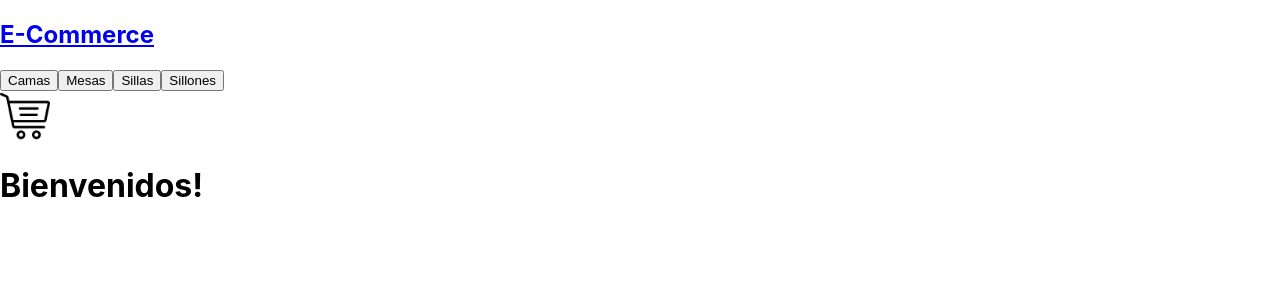
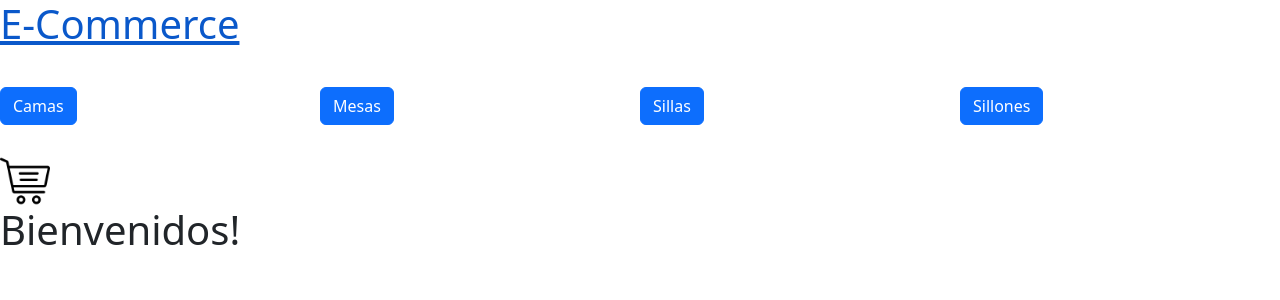
Before and after one commit to f00th/coderhouse-react, a React (Create React App) app: page / in a window 1280 px wide. Shown: the top 300 px of the page. Built offline with nearby package versions, Linux system fonts and the light colour scheme; no server answers; the database is empty.

Commit message:
Entrega final v1

```diff
--- a/package.json
+++ b/package.json
@@ -6,8 +6,9 @@
     "@testing-library/jest-dom": "^5.16.5",
     "@testing-library/react": "^13.4.0",
     "@testing-library/user-event": "^13.5.0",
+    "bootstrap": "^5.3.2",
     "firebase": "^10.1.0",
-    "react": "^18.2.0",
+    "react-bootstrap": "^2.9.0",
     "react-dom": "^18.2.0",
     "react-router-dom": "^6.12.1",
     "react-scripts": "5.0.1",
--- a/src/App.js
+++ b/src/App.js
@@ -1,4 +1,5 @@
 import "./App.css";
+import 'bootstrap/dist/css/bootstrap.min.css';
 import { BrowserRouter, Routes, Route } from "react-router-dom";
 import NavBar from "./components/NavBar/NavBar";
 import ItemListContainer from "./components/ItemListContainer/ItemListContainer";
--- a/src/components/Item/Item.js
+++ b/src/components/Item/Item.js
@@ -1,8 +1,9 @@
 import { NavLink } from "react-router-dom"
+import { Button } from 'react-bootstrap'
 
 const Item = ({id, name, img, price}) => {
     return (
-        <div>{name} {img} price: {price} <NavLink to={`/item/${id}`}><button>Detalle</button></NavLink></div>
+        <div>{name} {img} price: {price} <NavLink to={`/item/${id}`}><Button>Detalle</Button></NavLink></div>
     )
 }
 
--- a/src/components/ItemListContainer/ItemListContainer.js
+++ b/src/components/ItemListContainer/ItemListContainer.js
@@ -1,22 +1,34 @@
 import { useState, useEffect } from 'react';
 import ItemList from '../ItemList/ItemList';
 import { useParams } from 'react-router-dom';
-import { getDocs, collection, } from "firebase/firestore"
+import { getDocs, collection, where, query} from "firebase/firestore"
 import { db } from "../../services/firebase/firebaseConfig"
 
 const ItemListContainer = ({greeting}) => {
     const [products, setProducts] = useState([])
+    const categoryId = useParams()
 
-    const category = useParams()
 
     useEffect(() => {
         const productsCollection = collection(db, "products")
-        getDocs(productsCollection).then((snapshot) => {
-            setProducts(
-                snapshot.docs.map((doc) => ({ id: doc.id, ...doc.data() }))
-            )
-        })
-    }, [])
+        console.log(categoryId)
+
+        if (categoryId) {
+            const queryFilter = query(productsCollection, where('category', '==', categoryId))
+            console.log(queryFilter)
+            getDocs(queryFilter).then((snapshot) => {
+                setProducts(
+                    snapshot.docs.map((doc) => ({ id: doc.id, ...doc.data() }))
+                )
+            })
+        } else {
+            getDocs(productsCollection).then((snapshot) => {
+                setProducts(
+                    snapshot.docs.map((doc) => ({ id: doc.id, ...doc.data() }))
+                )
+            })
+        }
+    }, [categoryId])
 
     return (
         <div>
--- /dev/null
+++ b/src/components/NavBar/NavBar.css
@@ -0,0 +1,7 @@
+.categorys {
+    display: grid;
+    grid-template-columns: 1fr 1fr 1fr 1fr;
+    grid-template-rows: 100px;
+    justify-content: center;
+    align-items: center;
+}
--- a/src/components/NavBar/NavBar.js
+++ b/src/components/NavBar/NavBar.js
@@ -1,5 +1,7 @@
-import CartWidget from "../CartWidget/CartWidget";
-import { NavLink } from "react-router-dom";
+import CartWidget from '../CartWidget/CartWidget';
+import { NavLink } from 'react-router-dom';
+import './NavBar.css';
+import { Button } from 'react-bootstrap';
 
 const NavBar = () => {
     return (
@@ -7,11 +9,11 @@ const NavBar = () => {
             <NavLink to='/'>
                 <h1>E-Commerce</h1>
             </NavLink>
-            <div>
-                <NavLink to='/category/cama'><button>Camas</button></NavLink>
-                <NavLink to='/category/mesa'><button>Mesas</button></NavLink>
-                <NavLink to='/category/silla'><button>Sillas</button></NavLink>
-                <NavLink to='/category/sillon'><button>Sillones</button></NavLink>
+            <div class='row' className='categorys'>
+                <NavLink to='/category/cama' class="col-3"><Button>Camas</Button></NavLink>
+                <NavLink to='/category/mesa' class="col-3"><Button>Mesas</Button></NavLink>
+                <NavLink to='/category/silla' class="col-3"><Button>Sillas</Button></NavLink>
+                <NavLink to='/category/sillon' class="col-3"><Button>Sillones</Button></NavLink>
             </div>
             <CartWidget />
         </nav>
```
Also changed, not shown: 1 other file (tests, documents, lock files or other folders).
